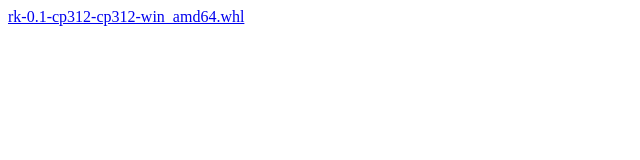
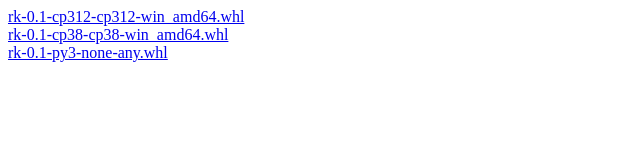
Before and after one commit to enstarep/RKorg, a plain HTML site: page download.html in a window 1280 px wide. Shown: the whole page, without its empty margins (0-640 px from the left). Drawn offline with Linux system fonts and the light colour scheme.

Commit message:
Update download.html

```diff
--- a/download.html
+++ b/download.html
@@ -6,6 +6,13 @@
             rk-0.1-cp312-cp312-win_amd64.whl
         </a>
         <br>
+        <a href="https://rncyk.org/whel/rk-0.1-cp38-cp38-win_amd64.whl">
+            rk-0.1-cp38-cp38-win_amd64.whl
+        </a>
+        <br>
+        <a href="https://rncyk.org/whel/rk-0.1-py3-none-any.whl">
+            rk-0.1-py3-none-any.whl
+        </a>
     </div>
 </body>
 </html>
```
